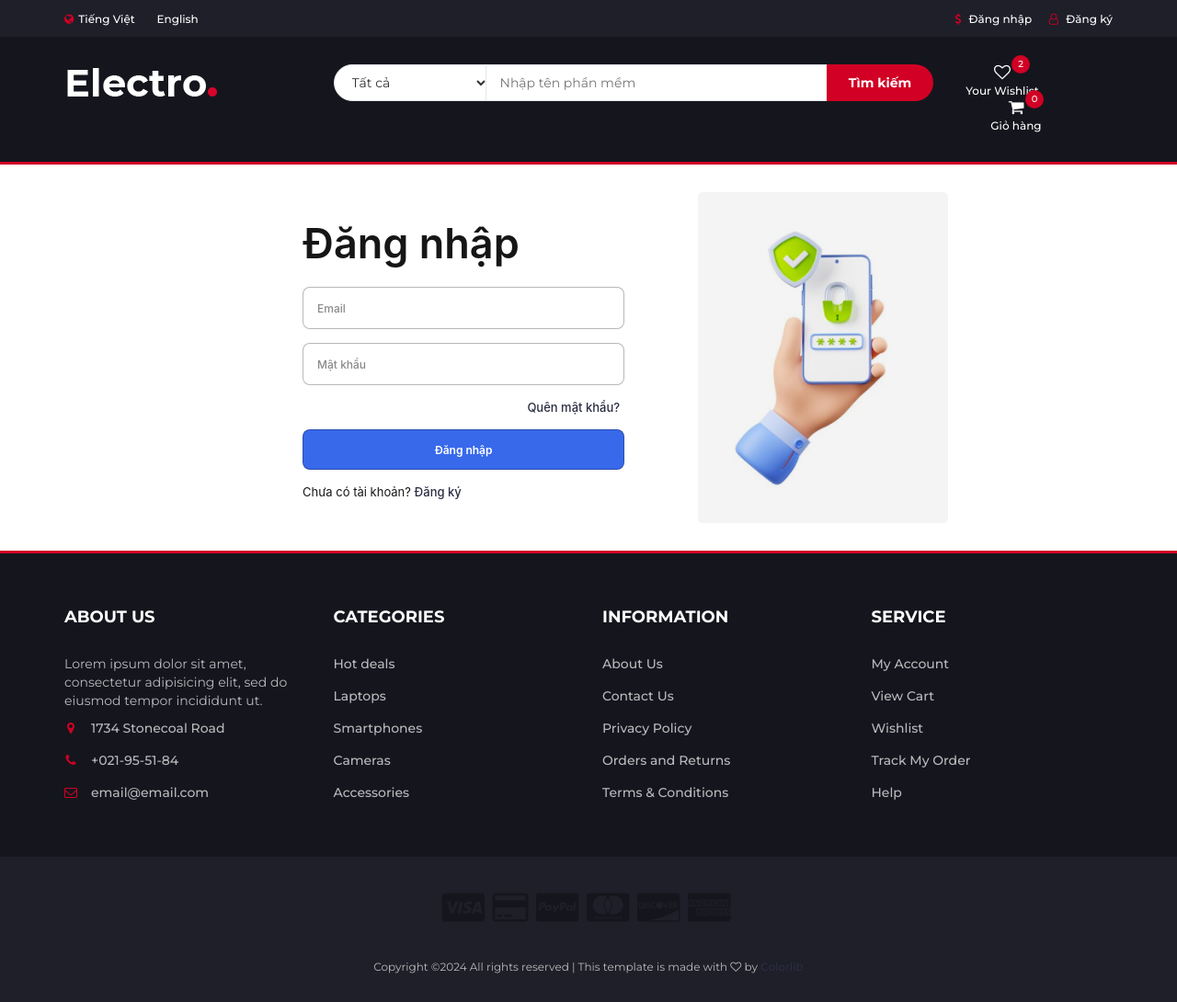
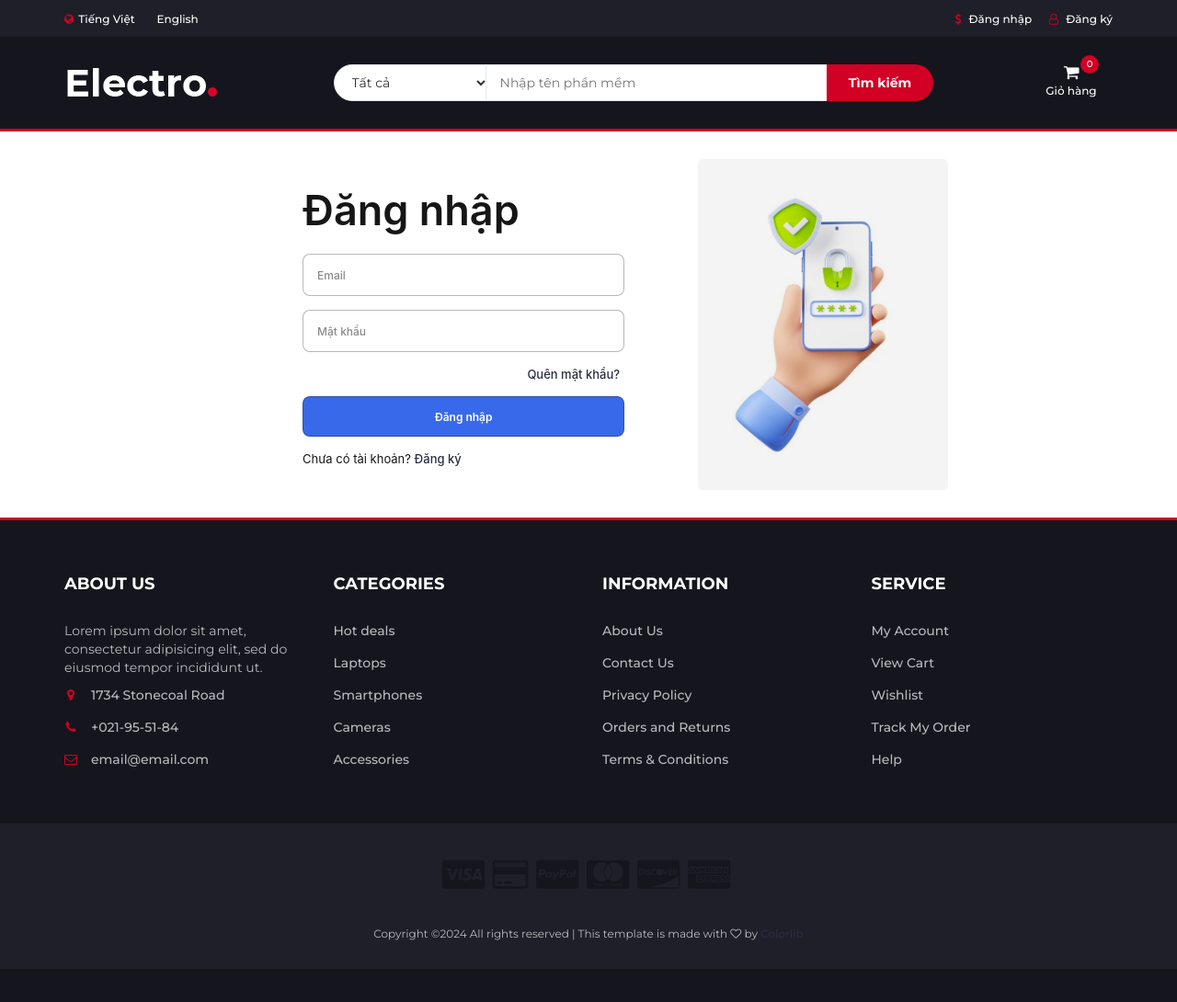
Before and after one commit to phucphan01866/softwareshop, a Spring Boot app: page /login in a window 1280 px wide. Shown: the whole page at 92% size. After the commit the page ends 1023 px from the top, so only its background shows below. Run offline with Spring Boot 4, Linux system fonts and the light colour scheme; some of the project's set-up classes (security, data sources, template engines, error pages and the like) are left out, and stand-ins take their place; some libraries are stand-ins or nearby versions.

Commit message:
pub hiện tại

```diff
--- a/src/main/java/com/webcuoiky/softwareshop/controller/UserController.java
+++ b/src/main/java/com/webcuoiky/softwareshop/controller/UserController.java
@@ -56,6 +56,10 @@ public class UserController {
 
     @GetMapping("/login")
     public String showLoginPage() {
+
+
+
+
         return "login"; // Trả về login.html
     }
     @PostMapping("/login")
--- a/src/main/resources/application.properties
+++ b/src/main/resources/application.properties
@@ -11,3 +11,5 @@ spring.main.allow-circular-references=true
 #Ngôn ngữ
 spring.messages.basename=i18n/messages
 spring.messages.encoding=UTF-8
+
+server.port=9090
--- a/src/main/resources/templates/common/header.html
+++ b/src/main/resources/templates/common/header.html
@@ -67,16 +67,6 @@
                     <!-- ACCOUNT -->
                     <div class="col-md-2 clearfix">
                         <div class="header-ctn">
-                            <!-- Wishlist -->
-                            <div>
-                                <a href="#">
-                                    <i class="fa fa-heart-o"></i>
-                                    <span>Your Wishlist</span>
-                                    <div class="qty">2</div>
-                                </a>
-                            </div>
-                            <!-- /Wishlist -->
-
                             <!-- Cart -->
                             <div class="dropdown">
                                 <a class="dropdown-toggle" data-toggle="dropdown" aria-expanded="true">
--- a/src/main/resources/templates/login.html
+++ b/src/main/resources/templates/login.html
@@ -49,7 +49,7 @@
 				<!-- row -->
 				<div class="row">
 					<div class="main-content login">
-						<form class="form" th:action="@{/login}" method="post">
+						<form class="form" th:action="@{/}" method="post">
 							<div class="title">Đăng nhập</div>
 							<div th:if="${error != null}" class="error-message">
 								<p th:text="${error}"></p>
```
Also changed, not shown: src/main/java/com/webcuoiky/softwareshop/config/SecurityConfig.java (+3 -5 lines), 1 other file.
